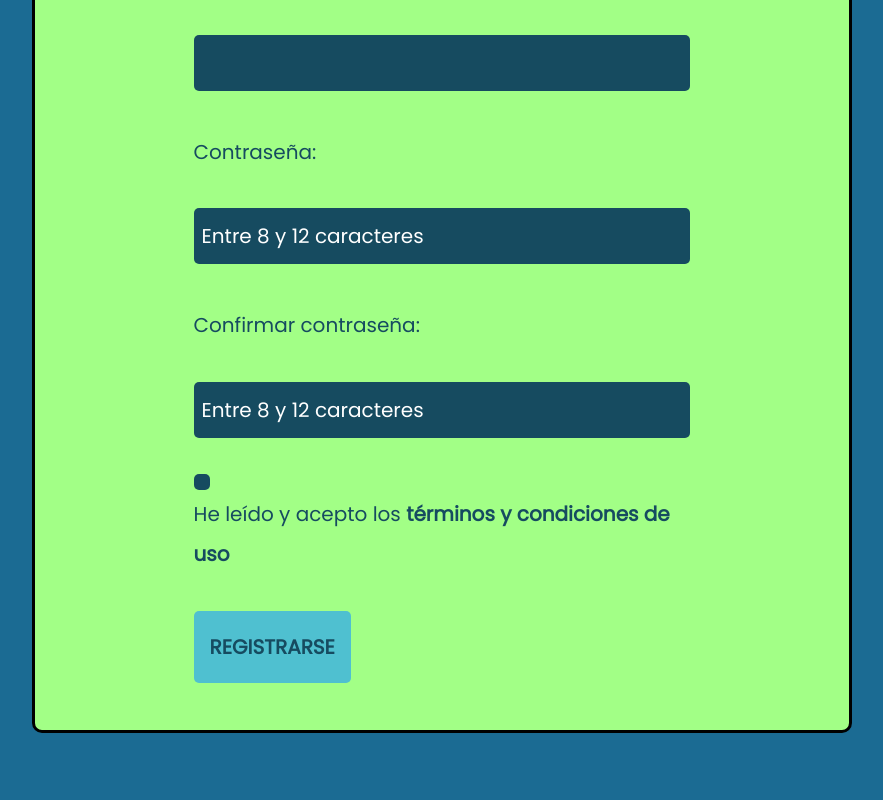
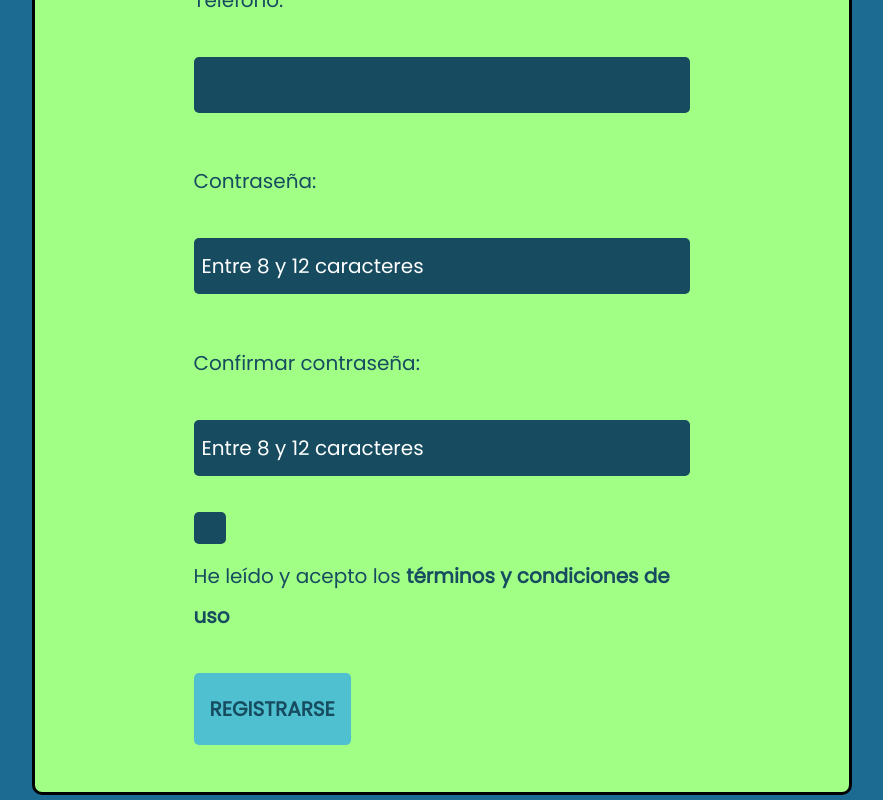
Before and after one commit to LidiaLG/ecopass-react, a React (Create React App) app in the folder ecopass-react/: page /register in a window 1280 px wide. Shown: the part 1040-1840 px from the top of the page, without its empty margins (198-1081 px from the left). Built offline with nearby package versions, Linux system fonts and the light colour scheme.

Commit message:
cambios en registerform y login

```diff
--- a/ecopass-react/src/layouts/Login.css
+++ b/ecopass-react/src/layouts/Login.css
@@ -18,6 +18,7 @@
     --blanco: #ececec;
   }
 }
+
 /* Opcional */
 /* Configuramos si un usuario ha activado el modo alto contraste. (WD) */
 /* Opcional */
@@ -30,6 +31,7 @@
     transition: none !important;
   }
 }
+
 /* Reseteamos los margin y paddings de todas las etiquetas */
 * {
   margin: 0;
@@ -41,7 +43,11 @@
 }
 
 /* Evitamos problemas con las imagenes */
-  img, picture, video, iframe, figure {
+img,
+picture,
+video,
+iframe,
+figure {
   max-width: 100%;
   width: 100%;
   display: block;
@@ -77,7 +83,21 @@
 }
 
 /* Desactivamos estilos por defecto de las principales etiquetas de texto */
-  h1, h2, h3, h4, h5, h6, p, span, a, strong, blockquote, i, b, u, em {
+h1,
+h2,
+h3,
+h4,
+h5,
+h6,
+p,
+span,
+a,
+strong,
+blockquote,
+i,
+b,
+u,
+em {
   font-size: 1em;
   font-weight: inherit;
   font-style: inherit;
@@ -86,7 +106,10 @@
 }
 
 /* Evitamos problemas con los pseudoelementos de quotes */
-  blockquote:before, blockquote:after, q:before, q:after {
+blockquote:before,
+blockquote:after,
+q:before,
+q:after {
   content: "";
   content: none;
 }
@@ -96,13 +119,19 @@
   background-color: var(--negro);
   color: var(--blanco);
 }
+
 ::selection {
   background-color: var(--negro);
   color: var(--blanco);
 }
 
 /* Nivelamos problemas de tipografías y colocación de formularios */
-  form, input, textarea, select, button, label {
+form,
+input,
+textarea,
+select,
+button,
+label {
   font-family: inherit;
   font-size: inherit;
   -webkit-hyphens: auto;
@@ -118,7 +147,9 @@
 }
 
 /* Reseteamos las tablas */
-  table, tr, td {
+table,
+tr,
+td {
   border-collapse: collapse;
   border-spacing: 0;
 }
@@ -162,9 +193,10 @@
   border-bottom: solid 2px black;
   border-top: solid 2px black;
   margin-top: 50px;
-    padding: 10px;
-    font-size: 20px;
-    font-weight:bold ;
+  padding-top: 2%;
+  padding-bottom: 2%;
+  font-size: 138.5%;
+  font-weight: bold;
 }
 
 .containerFather {
@@ -186,10 +218,12 @@
   border: solid 2px black;
   border-radius: 10px;
   margin-bottom: 10%;
+  padding: 5%;
 }
 
-.label{
+.label {
   padding: 15px;
+  margin-top: 12px;
 }
 
 .forgotPassword {
@@ -202,20 +236,22 @@
 }
 
 .buttonSend {
+  margin-top: 4%;
   margin: auto;
-    margin-bottom: 20px;
-    margin-top: 20px;
-    background-color: var(--claro);
-    width: 70px;
-    padding: 5px;
+  background-color: #4FC0D0;
+  font-weight: bold;
+  padding: 2%;
+  padding: 1rem;
+  border-radius: 5px;
 }
 
 .input {
   background-color: var(--fondo);
   width: 95%;
   margin: auto;
-    padding: 5px;
+  padding: .4em;
   color: white;
+  border-radius: 7px;
 }
 
 ::placeholder {
--- a/ecopass-react/src/layouts/RegisterForm.css
+++ b/ecopass-react/src/layouts/RegisterForm.css
@@ -4,7 +4,6 @@
     border: 3px solid black;
     border-radius: 10px;
     padding: 10%;
-    padding-top: 4px;
     width: 80%;
     display: flex;
     flex-direction: row;
@@ -24,18 +23,21 @@ p > input {
 }
 
 p > label{
-    margin-top: 4px;
+    margin-top: 12px;
 }
 
 #aceptoterminosycondiciones {
-    width: .8em;
-    margin-right: .1em;
+    padding: 16px !important;
+    width: 16px !important;
+
 }
+
 
 .registercontainer {
     background-color: #1B6B93;
     display: grid;
     place-items: center;
+    margin-top: 5%;
 }
 
 #formulario {
@@ -53,6 +55,8 @@ p > label{
 .titlesection {
     background-color: #a2ff86;
     text-align: center;
+    border-bottom: solid 2px black;
+    border-top: solid 2px black;
 }
 
 .title {
@@ -63,7 +67,7 @@ p > label{
 }
 
 .titlesection h1 {
-    font-weight: bolder;
+    font-weight: bold;
     font-size: 138.5%;
 }
 
--- a/ecopass-react/src/layouts/RegisterForm.js
+++ b/ecopass-react/src/layouts/RegisterForm.js
@@ -1,4 +1,6 @@
+import RegisterModal from '../components/RegisterModal'
 import './RegisterForm.css'
+import { Link } from 'react-router-dom'
 
 export default function RegisterForm() {
 
@@ -25,9 +27,13 @@ export default function RegisterForm() {
                             <p><label for="pwd2">Confirmar contraseña:</label></p>
                             <p><input type="password" id="pwd2" minlength="8" maxlength="12"
                                 placeholder="Entre 8 y 12 caracteres" required /></p>
-                            <p><input type="checkbox" id="aceptoterminosycondiciones" />
-                                <label for="aceptotérminosycondiciones">He leído y acepto los <a href="./terminosyc.html">términos y condiciones de uso</a></label></p>
-                            <a href="registrado_modal.html"><p><button type="submit" id="registerbutton" value="REGISTRARSE">REGISTRARSE</button></p></a>
+                            <p>
+                                <input type="checkbox" id="aceptoterminosycondiciones" />
+                                <label for="aceptoterminosycondiciones">He leído y acepto los <a href="./terminosyc.html">términos y condiciones de uso</a></label>
+                            </p>
+                            <Link to='/registerModal'>
+                                <p><button type="submit" id="registerbutton" value="REGISTRARSE">REGISTRARSE</button></p>
+                            </Link>
                         </form>
                     </div>
                 </div>
```
Lines whose indentation alone changed are shown as unchanged.
